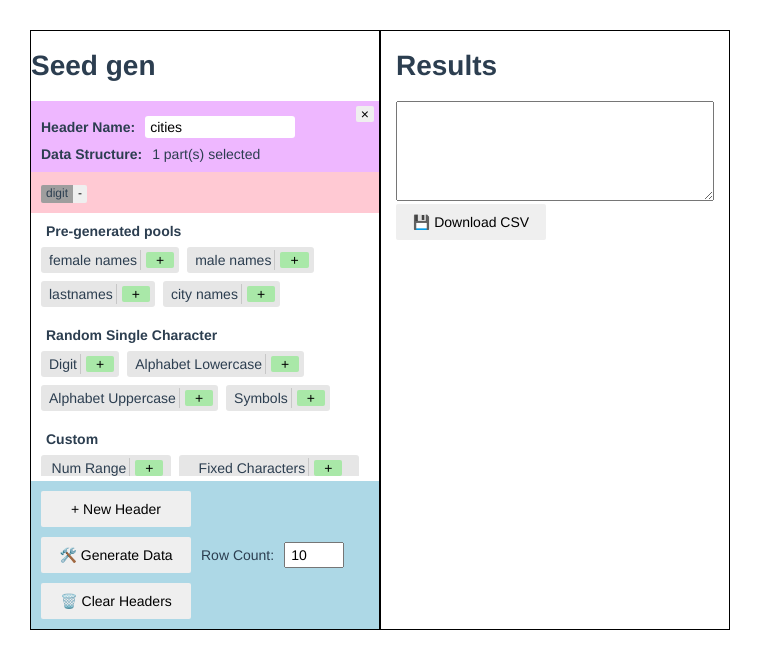
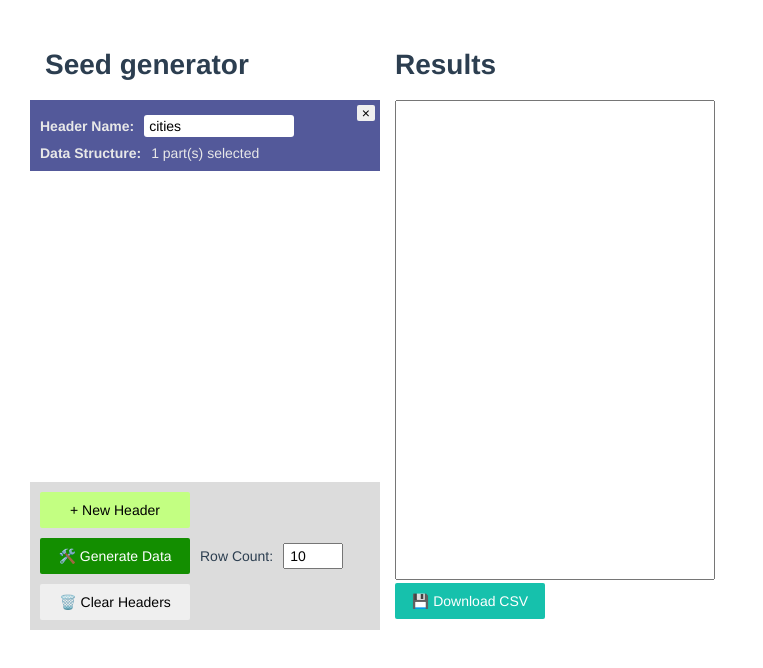
Before and after one commit to lucidkodo/seed-gen, a Vue app: page / in a window 1280 px wide. Shown: the top 668 px of the page, without its empty margins (0-763 px from the left). Built offline with nearby package versions, Linux system fonts and the light colour scheme.

Commit message:
Basic color scheme done

```diff
--- a/src/App.vue
+++ b/src/App.vue
@@ -1,7 +1,8 @@
 <template lang="pug">
 #builder
-  h1 Seed gen
+  h1 Seed generator
   .frame
+    p.no-header(v-if="headers.length === 0") Click on "+ New Header" to begin!
     .header-box(v-for="(header, index) in headers", :id="'header' + index")
       button.remove-header(@click="headers.splice(index, 1)") &times;
 
@@ -11,14 +12,14 @@
         p.title Data Structure:
         span {{ header.parts.length }} part(s) selected
 
-      .components(:id="'edit' + index")
+      .components.hide(:id="'edit' + index")
         .part-list(v-if="header.parts.length")
           div(v-for="(opts, optIndex) in header.parts")
             p.selected-parts(v-if="opts.handler === 'default'") {{ opts.value }}
             p.selected-parts(v-if="opts.name === 'range' || opts.name === 'char'") {{ opts.name }}: {{ opts.value }}
             p.selected-parts(v-if="opts.name === 'custom'") pool of {{ opts.value.length }}
             p.selected-parts(v-if="opts.name === 'digit' || opts.name === 'alpha' || opts.name === 'ALPHA' || opts.name === 'symb'") {{ opts.name }}
-            button.remove-part(@click="header.parts.splice(optIndex, 1)") -
+            button.remove-part(@click="header.parts.splice(optIndex, 1)") &times;
         .part-list(v-else)
           i Select items from the following to build
 
@@ -29,12 +30,12 @@
         .parts
           b.component-title Pre-generated pools
           .component-group
-            .component-type(@mouseover="displayTip('female')", @click="displayTip('female')")
+            .component-type
               label female names
               button(@click="header.parts.push({name: 'female', handler: 'default', value: 'firstname (f)'})") +
             //- i.tips female names
 
-            .component-type(@mouseover="displayTip('male')", @click="displayTip('male')")
+            .component-type
               label male names
               button(@click="header.parts.push({name: 'male', handler: 'default', value: 'firstname (m)'})") +
             //- i.tips male names
--- a/src/app.sass
+++ b/src/app.sass
@@ -15,6 +15,9 @@ textarea
 input, textarea
   padding: 3px 5px
 
+body
+  // background-color: #14213d
+
 #app
   font-family: Avenir, Helvetica, Arial, sans-serif
   -webkit-font-smoothing: antialiased
@@ -28,22 +31,32 @@ input, textarea
   vertical-align: top
   width: 350px
   height: 600px
-  border: 1px solid #000
+  // border: 1px solid #000
   position: relative
 
 #builder
-  // padding-bottom: 150px
-  // overflow-y: scroll
+  h1
+    padding-left: 15px
 
   .frame
     height: 375px
     overflow-y: scroll
+
+    p.no-header
+      padding: 15px
+      font-style: italic
+      color: grey
 
     button.remove-header
       position: absolute
       right: 5px
       top: 5px
       padding: 0px 5px
+      transition: all ease-in-out 0.1s
+
+      &:hover
+        background-color: #e63946
+        transition: all ease-in-out 0.1s
 
     p
       margin: 0
@@ -59,9 +72,10 @@ input, textarea
       // border: 1px dashed #b7b7b7
 
       .header-info
-        background-color: #eeb7ff
+        background-color: #53599a
         padding: 10px
         cursor: pointer
+        color: #e8e8e8
 
         input[type=text]
           border: 0
@@ -81,21 +95,23 @@ input, textarea
 .part-list
   padding: 10px
   font-size: 12px
-  background-color: #ffc9d3
+  background-color: #6d9dc5
 
   div
     display: inline-block
     margin: 3px 3px 0 0
 
     .selected-parts
-      background-color: #9e9e9e
+      background-color: #f6f6f6
       padding: 2px 5px
       border-radius: 2px 0 0 2px
 
     button.remove-part
       padding: 2px 5px
       border-radius: 0 2px 2px 0
-
+      background-color: #ff6b6b
+  i
+    color: #d4d4d4
 
 .parts
   b.component-title
@@ -158,7 +174,7 @@ input, textarea
   position: absolute
   bottom: 0
   padding: 10px
-  background-color: lightblue
+  background-color: #dcdcdc
 
   p
     display: inline-block
@@ -168,14 +184,14 @@ input, textarea
     display: block
     width: 150px
     padding: 10px
-
-    &:hover
-      border: 1px solid grey
+    background-color: #c3ff82
 
   button.generate
     width: 150px
     padding: 10px
     margin: 10px 10px 0 0
+    background-color: #138e00
+    color: #ffffff
 
   input.rows
     width: 60px
@@ -191,11 +207,14 @@ input, textarea
 
   textarea
     width: 100%
-    height: 100px
+    height: 480px
+    resize: none
 
   button.download
     width: 150px
     padding: 10px
+    background-color: #16c1ac
+    color: #ffffff
 
 
 .show
```
